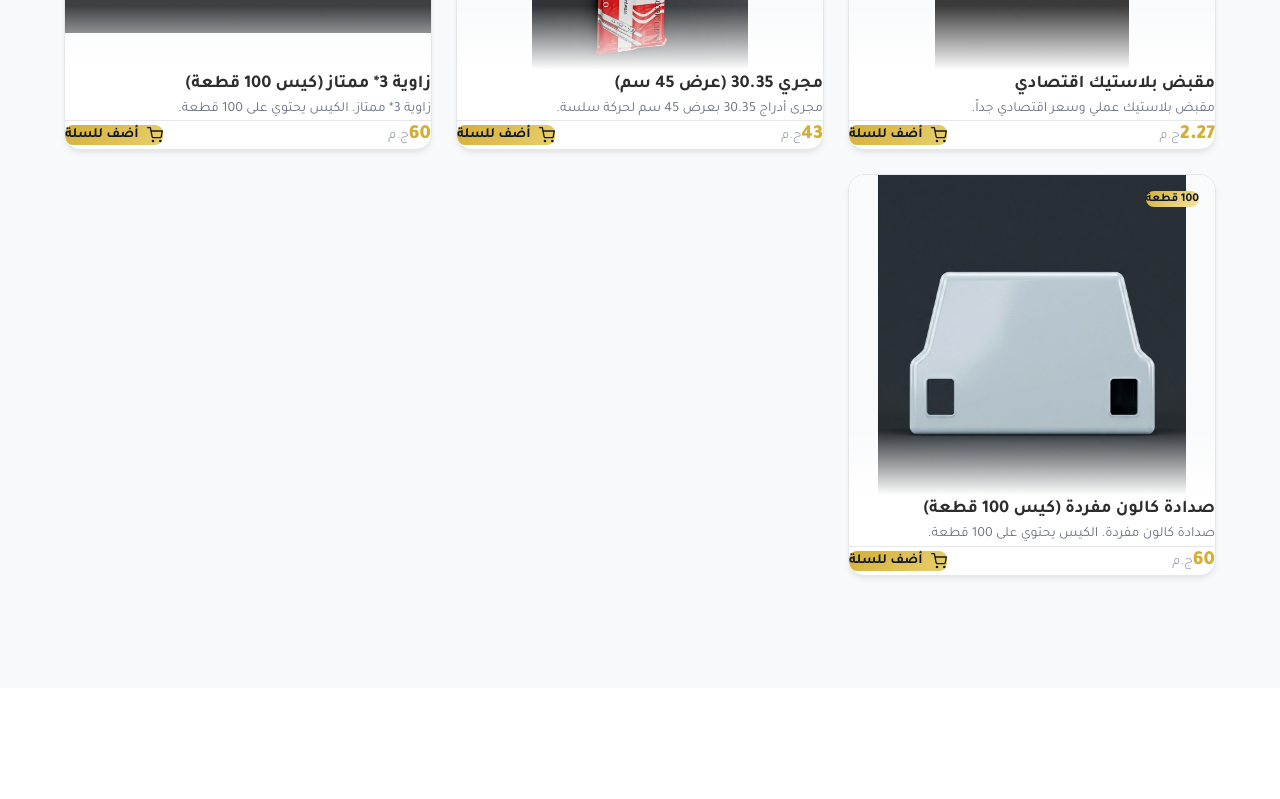
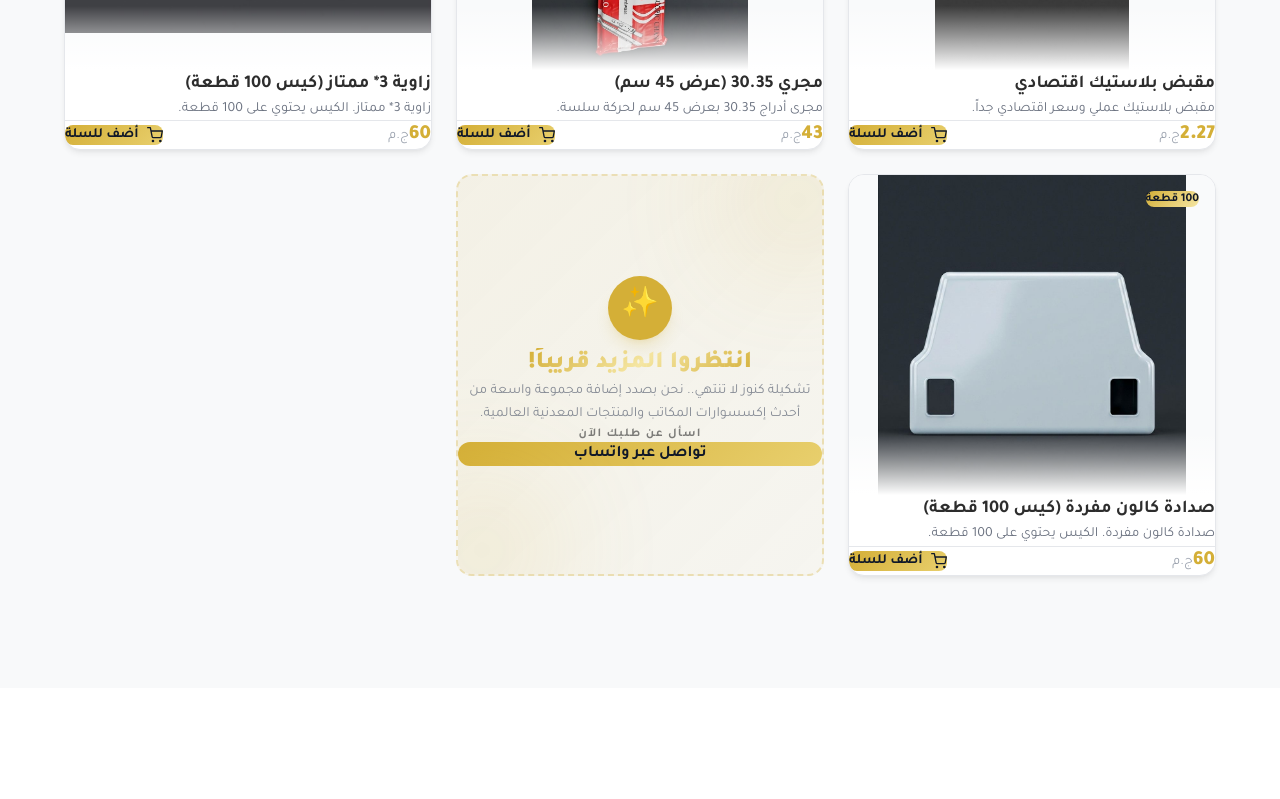
Before and after one commit to Samy120-kabil/knooz, a React (Vite) app: page / in a window 1280 px wide. Shown: the part 4320-5119 px from the top of the page. Built offline with nearby package versions, Linux system fonts and the light colour scheme.

Commit message:
final update

```diff
--- a/src/components/ProductGrid.jsx
+++ b/src/components/ProductGrid.jsx
@@ -45,6 +45,50 @@ export default function ProductGrid() {
             {filteredProducts.map((product, i) => (
               <ProductCard key={product.id} product={product} index={i} />
             ))}
+
+            {/* Professional Coming Soon Card */}
+            <motion.div
+              initial={{ opacity: 0, scale: 0.9 }}
+              whileInView={{ opacity: 1, scale: 1 }}
+              viewport={{ once: true }}
+              className="relative rounded-2xl p-8 flex flex-col items-center justify-center text-center overflow-hidden h-full min-h-[400px]"
+              style={{
+                background: 'linear-gradient(135deg, rgba(212, 175, 55, 0.1) 0%, rgba(212, 175, 55, 0.05) 100%)',
+                border: '2px dashed rgba(212, 175, 55, 0.3)',
+              }}
+            >
+              <div className="absolute -top-10 -right-10 w-32 h-32 rounded-full blur-3xl bg-[#D4AF37] opacity-20" />
+              <div className="absolute -bottom-10 -left-10 w-32 h-32 rounded-full blur-3xl bg-[#D4AF37] opacity-20" />
+
+              <motion.div
+                animate={{ y: [0, -10, 0] }}
+                transition={{ duration: 3, repeat: Infinity }}
+                className="w-16 h-16 rounded-full bg-[#D4AF37] flex items-center justify-center mb-6 shadow-lg shadow-[#D4AF37]/20"
+              >
+                <span className="text-3xl text-gray-900 font-bold">✨</span>
+              </motion.div>
+
+              <h3 className="text-2xl font-black mb-4 gold-gradient-text">انتظروا المزيد قريباً!</h3>
+
+              <p className="text-sm leading-relaxed mb-8 opacity-80" style={{ color: 'var(--color-text-secondary)' }}>
+                تشكيلة كنوز لا تنتهي.. نحن بصدد إضافة مجموعة واسعة من أحدث إكسسوارات المكاتب والمنتجات المعدنية العالمية.
+              </p>
+
+              <div className="space-y-4 w-full">
+                <p className="text-xs font-bold tracking-widest uppercase opacity-60">اسأل عن طلبك الآن</p>
+                <motion.a
+                  href="https://wa.me/201092951265?text=مرحباً كنوز، هل يتوفر لديكم منتجات أخرى غير المعروضة في الموقع؟"
+                  target="_blank"
+                  rel="noopener noreferrer"
+                  whileHover={{ scale: 1.05 }}
+                  whileTap={{ scale: 0.95 }}
+                  className="block w-full py-4 rounded-xl font-bold transition-all text-gray-900"
+                  style={{ background: 'linear-gradient(135deg, #D4AF37, #E8CF6D)' }}
+                >
+                  تواصل عبر واتساب
+                </motion.a>
+              </div>
+            </motion.div>
           </AnimatePresence>
         </motion.div>
 
```
Also changed, not shown: vite.config.js (+0 -13 lines).
